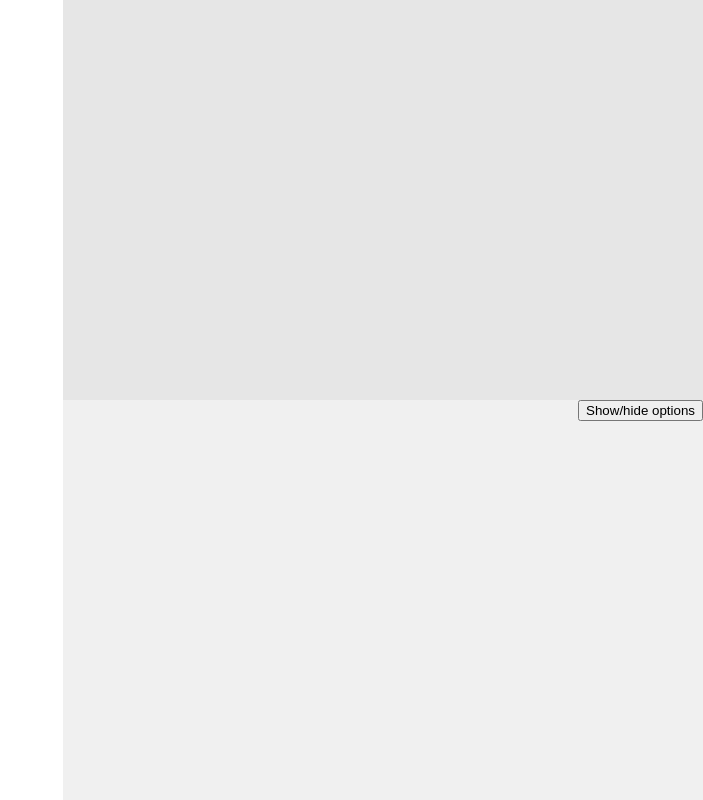
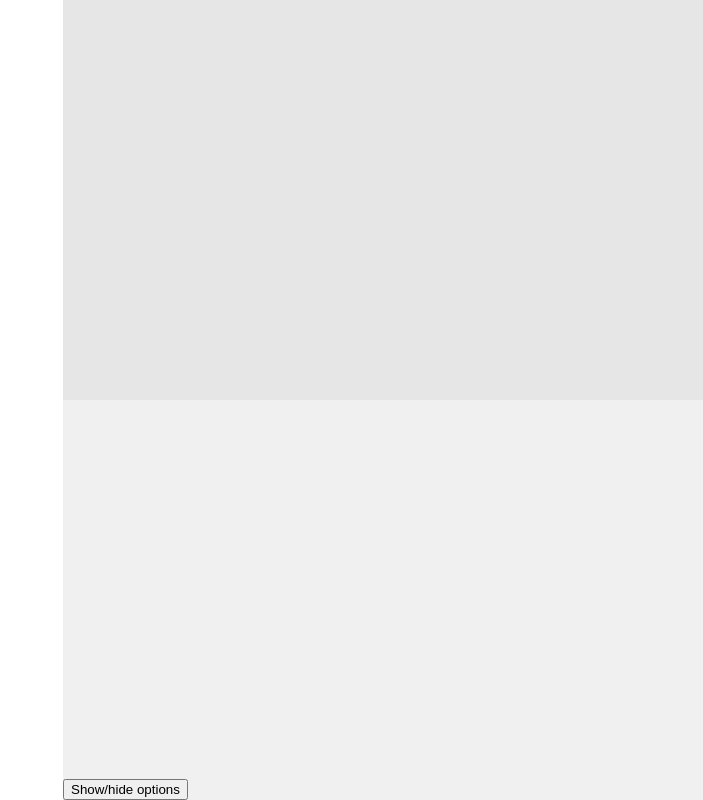
Before and after one commit to yappel/IN4086_infovis, a website: page src/index.html in a window 1280 px wide. Shown: the whole page, without its empty margins (577-1280 px from the left). Drawn offline with nearby package versions, Linux system fonts and the light colour scheme.

Commit message:
Moved barchart options button

```diff
--- a/src/index.html
+++ b/src/index.html
@@ -60,8 +60,8 @@
         <div class="top">
 
         </div>
-        <div class="bottom">
-          <button style="position:absolute;right:0" onclick="toggleBarchartOptions()">Show/hide options</button>
+        <div class="bottom" style="position: relative">
+          <button style="position:absolute;left:0;bottom:0;" onclick="toggleBarchartOptions()">Show/hide options</button>
           <script>
             var optionsVisible = false;
             function toggleBarchartOptions() {
```
